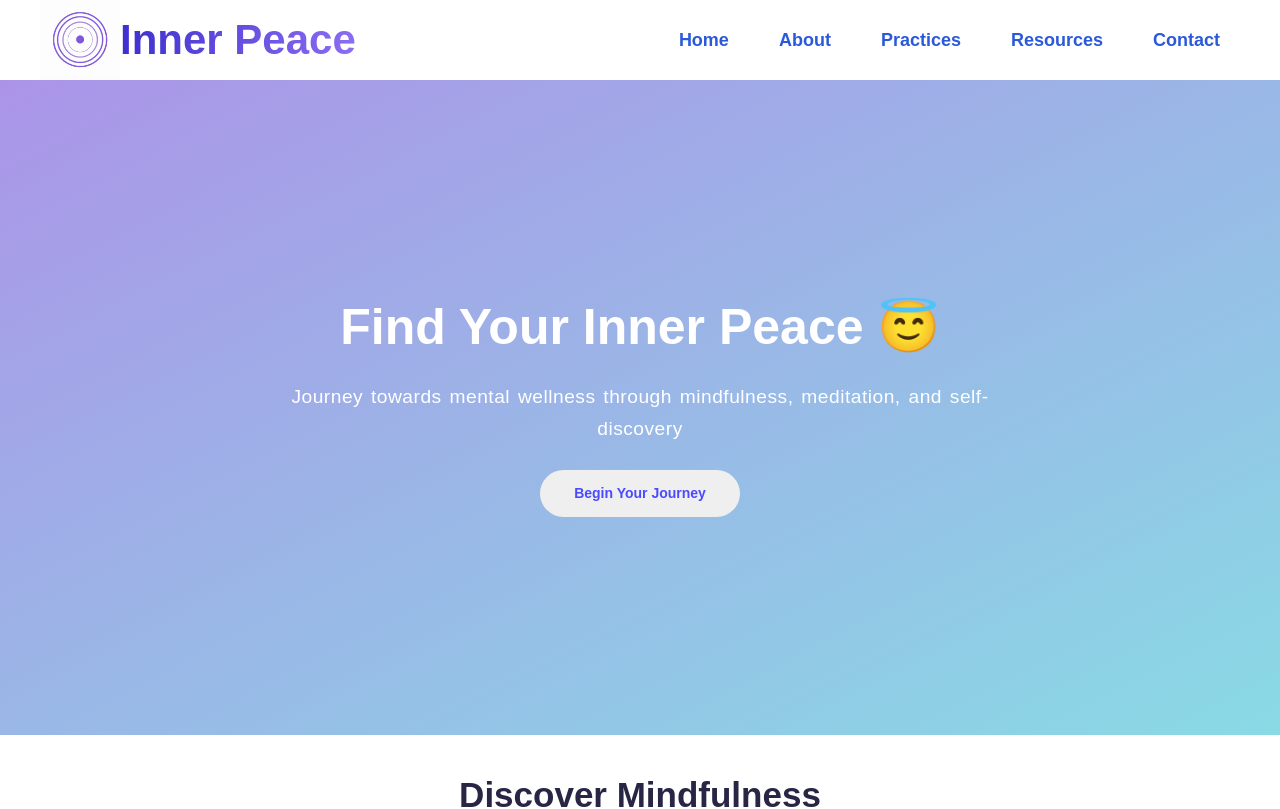
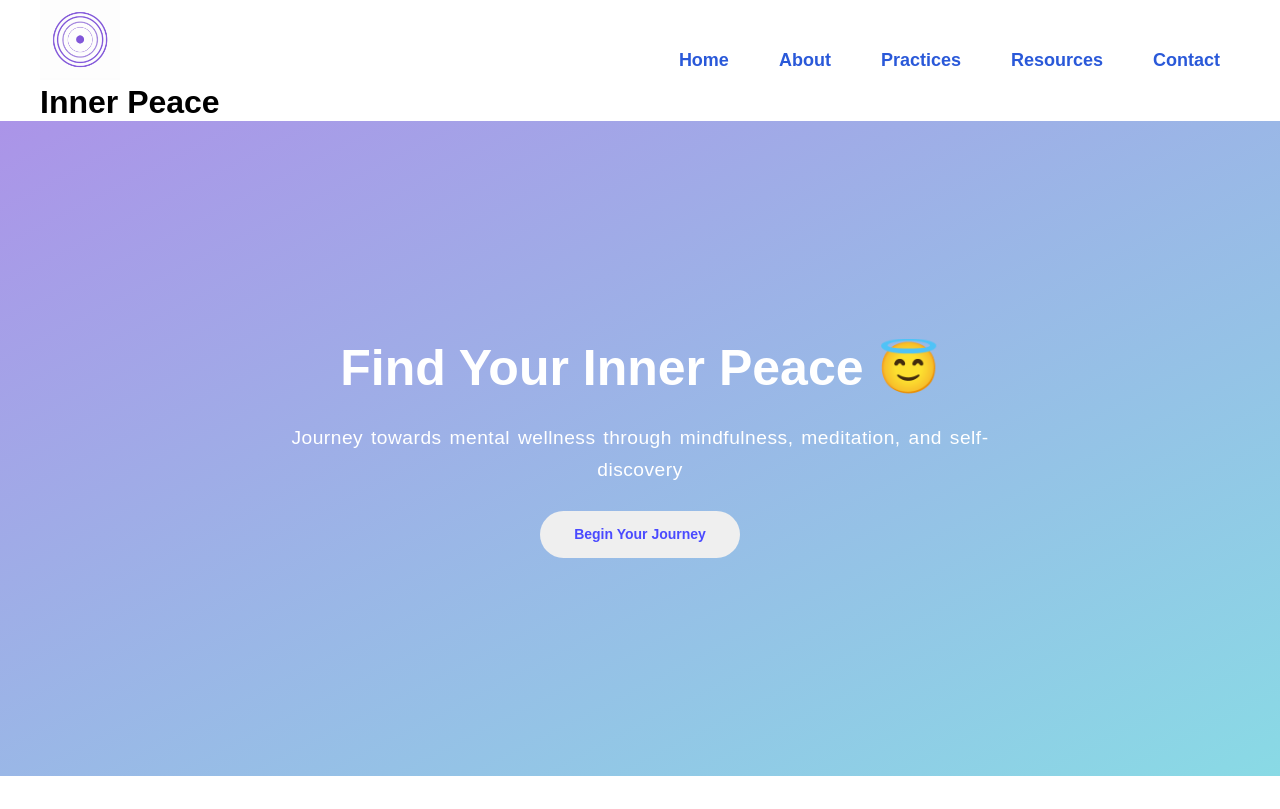
Before and after one commit to manpreetkaur292006-design/REACT-JS-CLASSES, a React (Vite) app in the folder Landing-Page/: page / in a window 1280 px wide. Shown: the top 809 px of the page. Built offline with nearby package versions, Linux system fonts and the light colour scheme.

Commit message:
added the links

```diff
--- a/Landing-Page/src/components/Navbar.jsx
+++ b/Landing-Page/src/components/Navbar.jsx
@@ -5,7 +5,7 @@ const Navbar = () => {
   return (
     <>
         <header className='header'>
-            <div className='title'>
+            <div classN ame='title'>
                 <img src={logo} alt="Inner Peace Logo" className='logo' />
                 <h1>Inner Peace</h1>
             </div>
```
